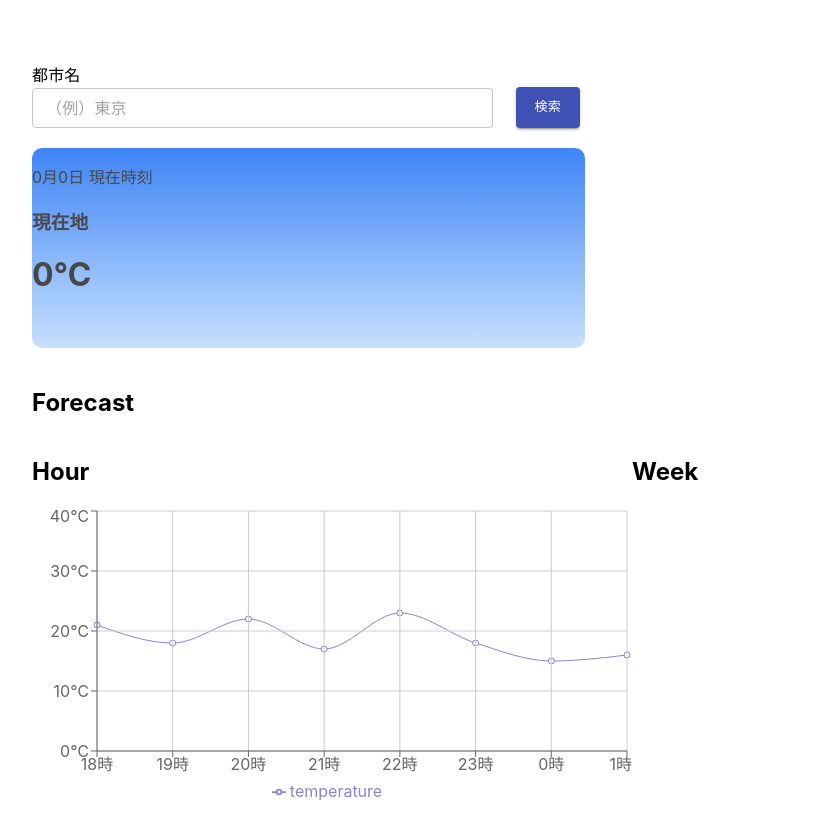
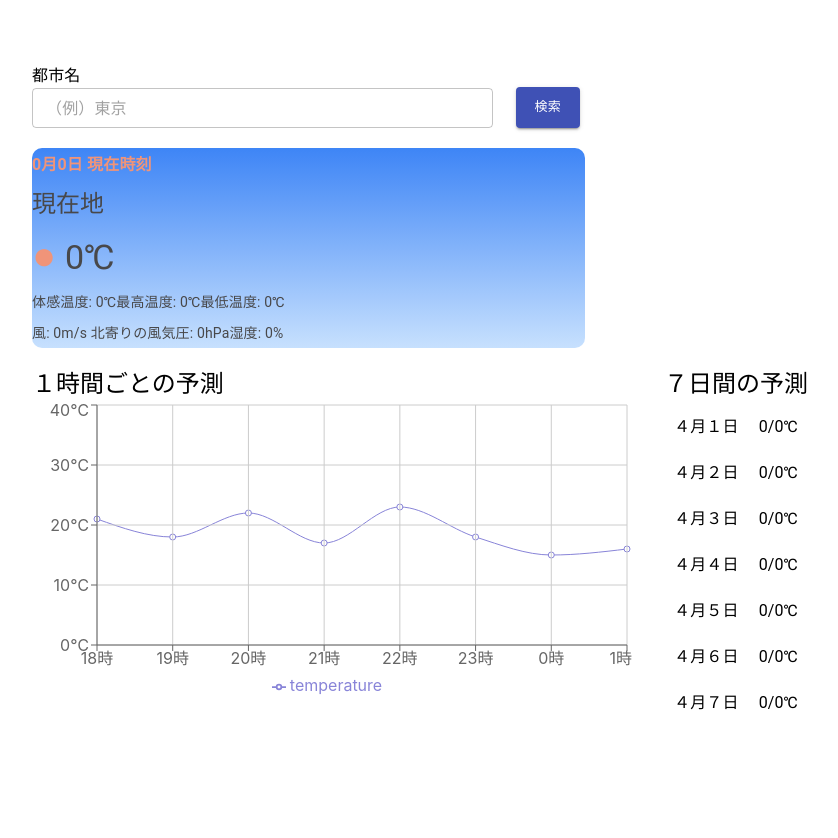
Before and after one commit to nunununun1031/weather, a React (Create React App) app: page / in a window 1280 px wide. Shown: the top 838 px of the page, without its empty margins (32-870 px from the left). After the commit the page ends 800 px from the top, so only its background shows below. Built offline with nearby package versions, Linux system fonts and the light colour scheme; no server answers.

Commit message:
スタイルの調整

```diff
--- a/src/App.tsx
+++ b/src/App.tsx
@@ -10,6 +10,9 @@ interface MapCenter {
   lng: number;
 }
 
+const openWeatherApiKey = process.env.REACT_APP_OW_API_KEY;
+const openWeatherURL = process.env.REACT_APP_OW_API_URL;
+
 function App() {
   // 入力値を保持
   const [input, setInput] = useState("");
@@ -21,32 +24,30 @@ function App() {
   });
 
   // お天気情報を保持
-  const [data, setData] = useState([]);
+  const [data, setData] = useState("");
 
   // 緯度経度の初期値を最初に取得（現在地もしくは東京）
   useEffect(() => {
     navigator.geolocation.getCurrentPosition(
       (pos) =>
-        // テストコード
-        setCenter({ lat: 35.6895, lng: 139.6917 }),
-
-      // ⬇️本当のコード（weather確認のため一時コメントアウト）
-      // setCenter({ lat: pos.coords.latitude, lng: pos.coords.longitude }),
-
+        setCenter({ lat: pos.coords.latitude, lng: pos.coords.longitude }),
       (error) => setCenter({ lat: 35.6895, lng: 139.6917 })
     );
   }, []);
 
   const buttonClick = () => {
-    const openWeatherApiKey = process.env.REACT_APP_OW_API_KEY;
-
+    const URL = `https://${openWeatherURL}/onecall?lat=${center.lat}&lon=${center.lng}&units=metric&lang=ja&exclude=minutely&appid=${openWeatherApiKey}`;
     axios
-      .get(
-        `http://api.openweathermap.org/data/2.5/weather?q=${input}&appid=${openWeatherApiKey}&units=metric`
-      )
+      .get(URL)
       .then((res) => {
         console.log(res.data);
-        console.log(res.data.main);
+        setData(res.data);
+      })
+      .catch((error) => {
+        console.log(error);
+      })
+      .finally(() => {
+        console.log(data);
       });
   };
 
--- a/src/components/Forecast.tsx
+++ b/src/components/Forecast.tsx
@@ -6,7 +6,6 @@ import ForecastWeek from "./ForecastWeek";
 const Forecast = () => {
   return (
     <div className={styles.root}>
-      <h2>Forecast</h2>
       <div className={styles.wrapper}>
         <ForecastHour />
         <ForecastWeek />
--- a/src/components/ForecastHour.module.scss
+++ b/src/components/ForecastHour.module.scss
@@ -0,0 +1,3 @@
+.title {
+  margin-bottom: 15px;
+}
--- a/src/components/ForecastHour.tsx
+++ b/src/components/ForecastHour.tsx
@@ -10,6 +10,7 @@ import {
   Legend,
   Bar,
 } from "recharts";
+import { Typography } from "@material-ui/core";
 
 const data = [
   { name: "18時", temperature: 21 },
@@ -24,8 +25,10 @@ const data = [
 
 const ForecastHour = () => {
   return (
-    <div>
-      <h2>Hour</h2>
+    <div className={styles.root}>
+      <Typography className={styles.title} variant="h5">
+        １時間ごとの予測
+      </Typography>
       <LineChart width={600} height={300} data={data}>
         <Legend />
         <Line type="monotone" dataKey="temperature" stroke="#8884d8" />
--- a/src/components/ForecastWeek.module.scss
+++ b/src/components/ForecastWeek.module.scss
@@ -0,0 +1,17 @@
+.root {
+  margin-left: 2rem;
+
+  .title {
+    margin-bottom: 15px;
+  }
+  .days_wrapper {
+    height: 300px;
+    display: flex;
+    flex-direction: column;
+    justify-content: space-between;
+    .day {
+      display: flex;
+      justify-content: space-around;
+    }
+  }
+}
--- a/src/components/ForecastWeek.tsx
+++ b/src/components/ForecastWeek.tsx
@@ -1,10 +1,30 @@
+import { Typography } from "@material-ui/core";
 import React from "react";
 import styles from "./ForecastWeek.module.scss";
 
 const ForecastWeek = () => {
+  const days = [
+    { day: "４月１日", temperature: "0/0℃" },
+    { day: "４月２日", temperature: "0/0℃" },
+    { day: "４月３日", temperature: "0/0℃" },
+    { day: "４月４日", temperature: "0/0℃" },
+    { day: "４月５日", temperature: "0/0℃" },
+    { day: "４月６日", temperature: "0/0℃" },
+    { day: "４月７日", temperature: "0/0℃" },
+  ];
   return (
-    <div>
-      <h2>Week</h2>
+    <div className={styles.root}>
+      <Typography className={styles.title} variant="h5">
+        ７日間の予測
+      </Typography>
+      <div className={styles.days_wrapper}>
+        {days.map((day) => (
+          <div className={styles.day}>
+            <Typography variant="body1">{day.day}</Typography>
+            <Typography variant="body1">{day.temperature}</Typography>
+          </div>
+        ))}
+      </div>
     </div>
   );
 };
--- a/src/components/NowWeather.module.scss
+++ b/src/components/NowWeather.module.scss
@@ -7,6 +7,23 @@
     background: linear-gradient(#3e85f6, #8fc2fd80);
     border-radius: 10px;
     color: #48484a;
+    display: flex;
+    flex-direction: column;
+    justify-content: space-around;
+    .now,
+    .circle {
+      font-weight: bold;
+      color: #f09479;
+    }
+    .circle {
+      font-size: 2.5rem;
+    }
+    .temperature {
+      display: flex;
+    }
+    .detailed_status {
+      display: flex;
+    }
   }
   .now_right {
     width: 48%;
--- a/src/components/NowWeather.tsx
+++ b/src/components/NowWeather.tsx
@@ -1,6 +1,7 @@
 import React, { useEffect, useState } from "react";
 import GoogleMapReact from "google-map-react";
 import styles from "./NowWeather.module.scss";
+import { Typography } from "@material-ui/core";
 
 type PROPS = {
   center: {
@@ -17,11 +18,23 @@ const NowWeather: React.VFC<PROPS> = ({ center }) => {
   return (
     <div className={styles.root}>
       <div className={styles.now_left}>
-        <p>0月0日 現在時刻</p>
-        <h3>現在地</h3>
-        <h1>0℃</h1>
-        <p></p>
-        <p></p>
+        <Typography className={styles.now} variant="body1">
+          0月0日 現在時刻
+        </Typography>
+        <Typography variant="h5">現在地</Typography>
+        <Typography variant="h4">
+          <span className={styles.circle}> ●</span> 0℃
+        </Typography>
+        <div className={styles.temperature}>
+          <Typography variant="body2">体感温度: 0℃</Typography>
+          <Typography variant="body2">最高温度: 0℃</Typography>
+          <Typography variant="body2">最低温度: 0℃</Typography>
+        </div>
+        <div className={styles.detailed_status}>
+          <Typography variant="body2">風: 0m/s 北寄りの風</Typography>
+          <Typography variant="body2">気圧: 0hPa</Typography>
+          <Typography variant="body2">湿度: 0%</Typography>
+        </div>
       </div>
       <div className={styles.now_right}>
         {/* <GoogleMapReact
```
Also changed, not shown: src/types/api/temperature.ts (added, +8 -0 lines).
